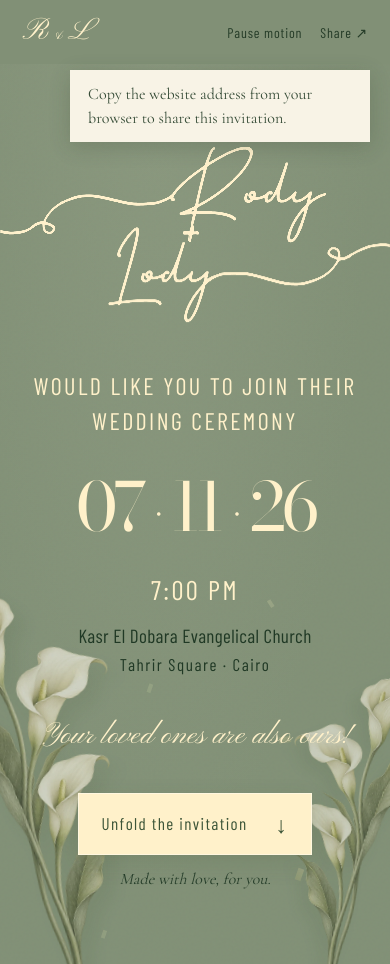
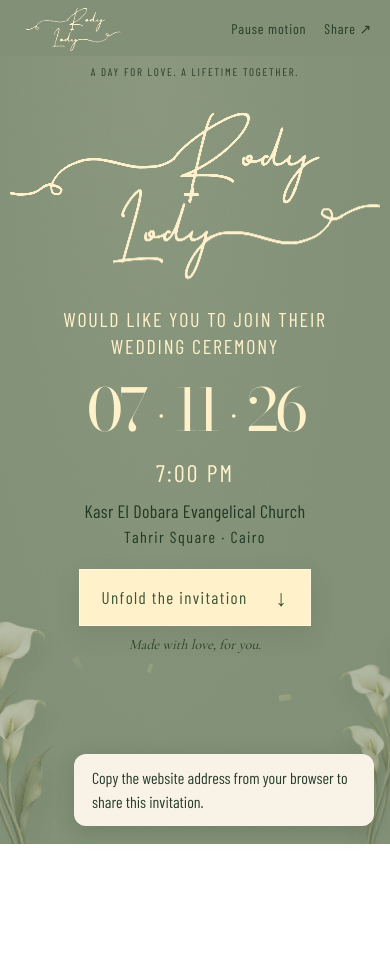
Before and after one commit to Rany29-coder/lody-rody-wedding, a Next.js app: page / in a window 390 px wide. Both pictures are taken after a click on the button "Share ↗". After the commit the page ends 844 px from the top, so only its background shows below. Built offline with nearby package versions, Linux system fonts and the light colour scheme.

Commit message:
Apply couple feedback to mobile invitation, logo and share notice

```diff
--- a/app/components/selected/SelectedInvitation.tsx
+++ b/app/components/selected/SelectedInvitation.tsx
@@ -1,5 +1,5 @@
 "use client";
-import { useEffect, useRef, useState, type CSSProperties } from "react";
+import { useEffect, useId, useRef, useState, type CSSProperties } from "react";
 import Image from "next/image";
 import { wedding } from "../../wedding-config";
 import GuestExtras from "../designs/GuestExtras";
@@ -24,32 +24,36 @@ function Lilies({ className = "" }: { className?: string }) {
     />
   );
 }
-function Names() {
-  return (
-    <h1 className="sage-names" aria-label="Rody and Lody">
+function Names({ compact = false }: { compact?: boolean }) {
+  const id = useId();
+  const artwork = (
     <svg
-        className="original-wordmark"
+      className={`original-wordmark ${compact ? "is-static" : ""}`}
       viewBox="0 0 912 486"
       aria-hidden="true"
     >
       <defs>
-          <filter id="wordmark-ink" colorInterpolationFilters="sRGB">
+        <filter id={`${id}-wordmark-ink`} colorInterpolationFilters="sRGB">
           {/* Isolate the light ink at render time; keep the original artwork intact. */}
           <feColorMatrix
             type="matrix"
-              values="0 0 0 0 1  0 0 0 0 .945  0 0 0 0 .8  3 6 1 0 -7"
+            values={
+              compact
+                ? "0 0 0 0 1  0 0 0 0 .945  0 0 0 0 .8  1.5 3 .5 0 -3.2"
+                : "0 0 0 0 1  0 0 0 0 .945  0 0 0 0 .8  3 6 1 0 -7"
+            }
           />
         </filter>
       </defs>
       <defs>
-          <clipPath id="ink-rody">
+        <clipPath id={`${id}-ink-rody`}>
           <path d="M0 0H912V250H810L760 278H460L450 275L430 270L400 265L370 220H265L250 278H0Z" />
         </clipPath>
-          <clipPath id="ink-lody">
+        <clipPath id={`${id}-ink-lody`}>
           <path d="M0 278H250L265 220H370L400 265L430 270L450 275L460 278H760L810 250H912V486H0Z" />
         </clipPath>
         <mask
-            id="ink-from-left"
+          id={`${id}-ink-from-left`}
           maskUnits="userSpaceOnUse"
           x="0"
           y="0"
@@ -69,7 +73,7 @@ function Names() {
           />
         </mask>
         <mask
-            id="ink-from-right"
+          id={`${id}-ink-from-right`}
           maskUnits="userSpaceOnUse"
           x="0"
           y="0"
@@ -89,25 +93,46 @@ function Names() {
           />
         </mask>
       </defs>
-        <g className="ink-side ink-left" clipPath="url(#ink-rody)">
+      <defs>
+        <mask
+          id={`${id}-clean-ink`}
+          maskUnits="userSpaceOnUse"
+          x="0"
+          y="0"
+          width="912"
+          height="486"
+        >
+          <rect width="912" height="486" fill="white" />
+          <path d="M398 171 Q400 168 403 166 H418 V185 H394 Z" fill="black" />
+        </mask>
+      </defs>
+      <g mask={`url(#${id}-clean-ink)`}>
+        <g className="ink-side ink-left" clipPath={`url(#${id}-ink-rody)`}>
           <image
             href={`${base}/invitation/original-wordmark.jpeg`}
             width="912"
             height="486"
-            filter="url(#wordmark-ink)"
-            mask="url(#ink-from-left)"
+            filter={`url(#${id}-wordmark-ink)`}
+            mask={`url(#${id}-ink-from-left)`}
           />
         </g>
-        <g className="ink-side ink-right" clipPath="url(#ink-lody)">
+        <g className="ink-side ink-right" clipPath={`url(#${id}-ink-lody)`}>
           <image
             href={`${base}/invitation/original-wordmark.jpeg`}
             width="912"
             height="486"
-            filter="url(#wordmark-ink)"
-            mask="url(#ink-from-right)"
+            filter={`url(#${id}-wordmark-ink)`}
+            mask={`url(#${id}-ink-from-right)`}
           />
         </g>
+      </g>
     </svg>
+  );
+  return compact ? (
+    <span className="header-wordmark">{artwork}</span>
+  ) : (
+    <h1 className="sage-names" aria-label="Rody and Lody">
+      {artwork}
     </h1>
   );
 }
@@ -149,6 +174,18 @@ export default function SelectedInvitation() {
     );
     hero.current?.scrollIntoView({ behavior: "instant" });
   }
+  const shareTimer = useRef<ReturnType<typeof setTimeout> | null>(null);
+  useEffect(
+    () => () => {
+      if (shareTimer.current) clearTimeout(shareTimer.current);
+    },
+    [],
+  );
+  function showShareStatus(message: string, duration = 3000) {
+    if (shareTimer.current) clearTimeout(shareTimer.current);
+    setShareStatus(message);
+    shareTimer.current = setTimeout(() => setShareStatus(""), duration);
+  }
   async function share() {
     const data = {
       title: "Rody & Lody — November 7, 2026",
@@ -160,16 +197,17 @@ export default function SelectedInvitation() {
         await navigator.share(data);
       } else {
         await navigator.clipboard.writeText(data.url);
-        setShareStatus("Invitation link copied.");
+        showShareStatus("Invitation link copied.");
       }
     } catch (e) {
       if (e instanceof Error && e.name === "AbortError") return;
       try {
         await navigator.clipboard.writeText(data.url);
-        setShareStatus("Invitation link copied.");
+        showShareStatus("Invitation link copied.");
       } catch {
-        setShareStatus(
+        showShareStatus(
           "Copy the website address from your browser to share this invitation.",
+          7000,
         );
       }
     }
@@ -227,7 +265,7 @@ export default function SelectedInvitation() {
     >
       <header className="sage-header">
         <a href="#home" aria-label="Rody and Lody, back to invitation">
-          R<span>&</span>L
+          <Names compact />
         </a>
         <div>
           <button onClick={() => setPaused((p) => !p)} aria-pressed={paused}>
@@ -286,7 +324,6 @@ export default function SelectedInvitation() {
             <br />
             <span>Tahrir Square · Cairo</span>
           </p>
-          <p className="loved-ones">Your loved ones are also ours!</p>
         </div>
         <Lilies className="lilies-left" />
         <Lilies className="lilies-right" />
--- a/app/components/selected/selected.css
+++ b/app/components/selected/selected.css
@@ -789,3 +789,103 @@
     transform: translate(40px, 650px) rotate(calc(var(--turn) + 300deg));
   }
 }
+
+/* Compact opening: key invitation details stay together in mobile browsers. */
+.header-wordmark {
+  display: block;
+  width: 96px;
+  height: 51px;
+}
+.is-static * {
+  animation: none !important;
+}
+.selected-world .sage-share-status {
+  top: auto;
+  bottom: calc(18px + env(safe-area-inset-bottom));
+  right: 16px;
+  max-width: min(300px, calc(100vw - 32px));
+  border-radius: 12px;
+  background: var(--paper);
+  color: var(--ink);
+  font-family: var(--font-condensed), sans-serif;
+}
+@media (max-width: 600px) {
+  .sage-header {
+    height: 56px;
+    padding: 0 18px;
+  }
+  .header-wordmark {
+    width: 110px;
+    height: 51px;
+  }
+  .sage-hero {
+    min-height: calc(100svh - 56px);
+    padding: 8px 22px 18px;
+  }
+  .sage-names {
+    width: min(calc(100% + 44px), 370px, 48svh);
+    margin: 12px auto 16px;
+    left: 50%;
+    transform: translateX(-50%);
+    margin-left: 0;
+    margin-right: 0;
+  }
+  .sage-hero .ceremony-line {
+    font-size: 20px;
+    line-height: 1.35;
+    letter-spacing: 0.09em;
+  }
+  .sage-date {
+    font-size: clamp(48px, 15vw, 62px);
+    margin: 15px 0 10px;
+  }
+  .sage-time {
+    font-size: 24px;
+    margin-bottom: 8px;
+  }
+  .sage-venue {
+    font-size: 18px;
+    line-height: 1.4;
+    max-width: 320px;
+  }
+  .sage-venue > span {
+    font-size: 16px;
+  }
+  .sage-open {
+    margin-top: 20px;
+    min-height: 46px;
+    padding: 10px 22px;
+  }
+  .sage-open-note {
+    margin-top: 8px;
+    font-size: 14px;
+  }
+  .sage-hero .lilies-left {
+    width: 160px;
+    left: -64px;
+    opacity: 0.45;
+  }
+  .sage-hero .lilies-right {
+    width: 145px;
+    right: -58px;
+    opacity: 0.4;
+  }
+}
+@media (max-width: 600px) and (max-height: 640px) {
+  .sage-names {
+    margin-top: 6px;
+    margin-bottom: 10px;
+    width: min(calc(100% + 44px), 40svh);
+  }
+  .sage-date {
+    margin-top: 10px;
+    margin-bottom: 6px;
+    font-size: 48px;
+  }
+  .sage-open {
+    margin-top: 14px;
+  }
+  .sage-hero .ceremony-line {
+    font-size: 18px;
+  }
+}
```
Also changed, not shown: 2 other files (tests, documents, lock files or other folders). Lines whose indentation alone changed are shown as unchanged.
